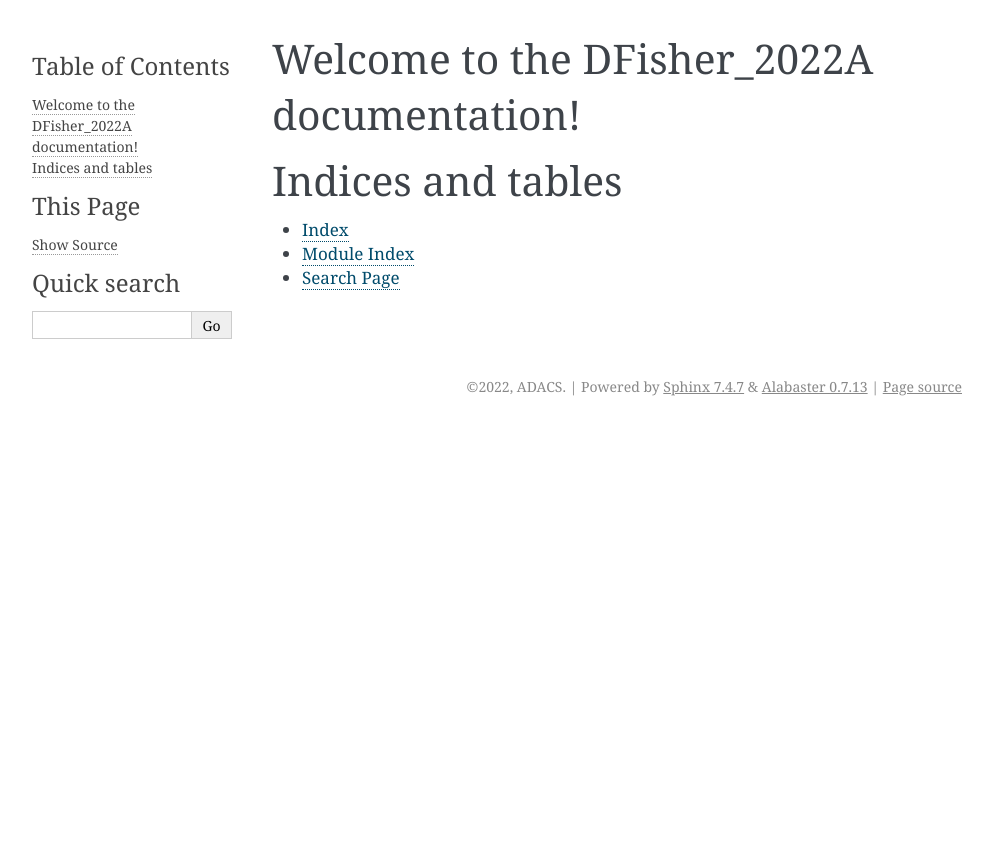
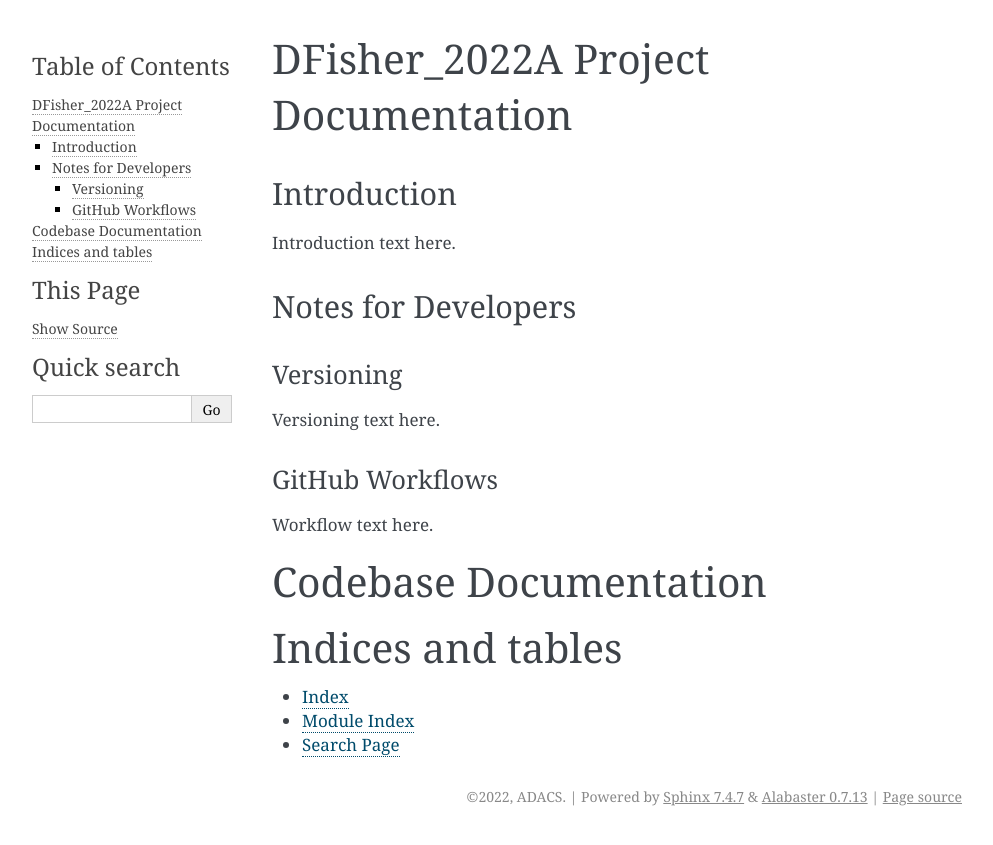
Before and after one commit to ADACS-Australia/dfisher_2022a, a Sphinx documentation site: the page built from docs/index.rst, in a window 1280 px wide. Shown: the top 845 px of the page, without its empty margins (148-1141 px from the left). Built offline with Sphinx 7.4.7, drawn with Linux system fonts in a browser that asks for light colours.

Commit message:
Add Markdown support to Sphinx build.

```diff
--- a/docs/conf.py
+++ b/docs/conf.py
@@ -43,7 +43,13 @@ extensions = [
     'sphinx.ext.doctest',
     'sphinx.ext.mathjax',
     'sphinx.ext.viewcode',
+    'sphinx.ext.autosectionlabel',
+    'myst_parser',
 ]
+
+# Prefix document path to section labels, to use:
+# `path/to/file:heading` instead of just `heading`
+autosectionlabel_prefix_document = True
 
 # Add any paths that contain templates here, relative to this directory.
 templates_path = ['_templates']
@@ -52,7 +58,11 @@ templates_path = ['_templates']
 # You can specify multiple suffix as a list of string:
 #
 # source_suffix = ['.rst', '.md']
-source_suffix = '.rst'
+source_suffix = {
+    '.rst': 'restructuredtext',
+    '.txt': 'markdown',
+    '.md': 'markdown',
+}
 
 # The master toctree document.
 master_doc = 'index'
--- a/docs/index.rst
+++ b/docs/index.rst
@@ -3,13 +3,22 @@
    You can adapt this file completely to your liking, but it should at least
    contain the root `toctree` directive.
 
-Welcome to the DFisher_2022A documentation!
-===========================================
+DFisher_2022A Project Documentation
+===================================
+
+.. include:: introduction.md
+   :parser: myst_parser.sphinx_
+
+.. include:: notes_for_developers.md
+   :parser: myst_parser.sphinx_
+
+
+Codebase Documentation
+======================
 
 .. toctree::
    :maxdepth: 2
    :caption: Contents:
-
 
 
 Indices and tables
--- /dev/null
+++ b/docs/introduction.md
@@ -0,0 +1,5 @@
+(introduction)=
+Introduction
+============
+
+Introduction text here.
--- /dev/null
+++ b/docs/notes_for_developers.md
@@ -0,0 +1,12 @@
+Notes for Developers
+====================
+
+Versioning
+----------
+
+Versioning text here.
+
+GitHub Workflows
+----------------
+
+Workflow text here.
--- a/pyproject.toml
+++ b/pyproject.toml
@@ -7,11 +7,12 @@ license = "MIT-expat"
 
 [tool.poetry.dependencies]
 python = "^3.8"
-Sphinx = { version = "4.2.0", optional = true }
-sphinx-rtd-theme = { version = "1.0.0", optional = true }
 
 [tool.poetry.dev-dependencies]
 pytest = "^7.0"
+Sphinx = { version = "4.2.0", optional = true }
+sphinx-rtd-theme = { version = "1.0.0", optional = true }
+myst-parser = "^0.17.0"
 
 [tool.poetry.extras]
 docs = ["Sphinx", "sphinx-rtd-theme"]
```
